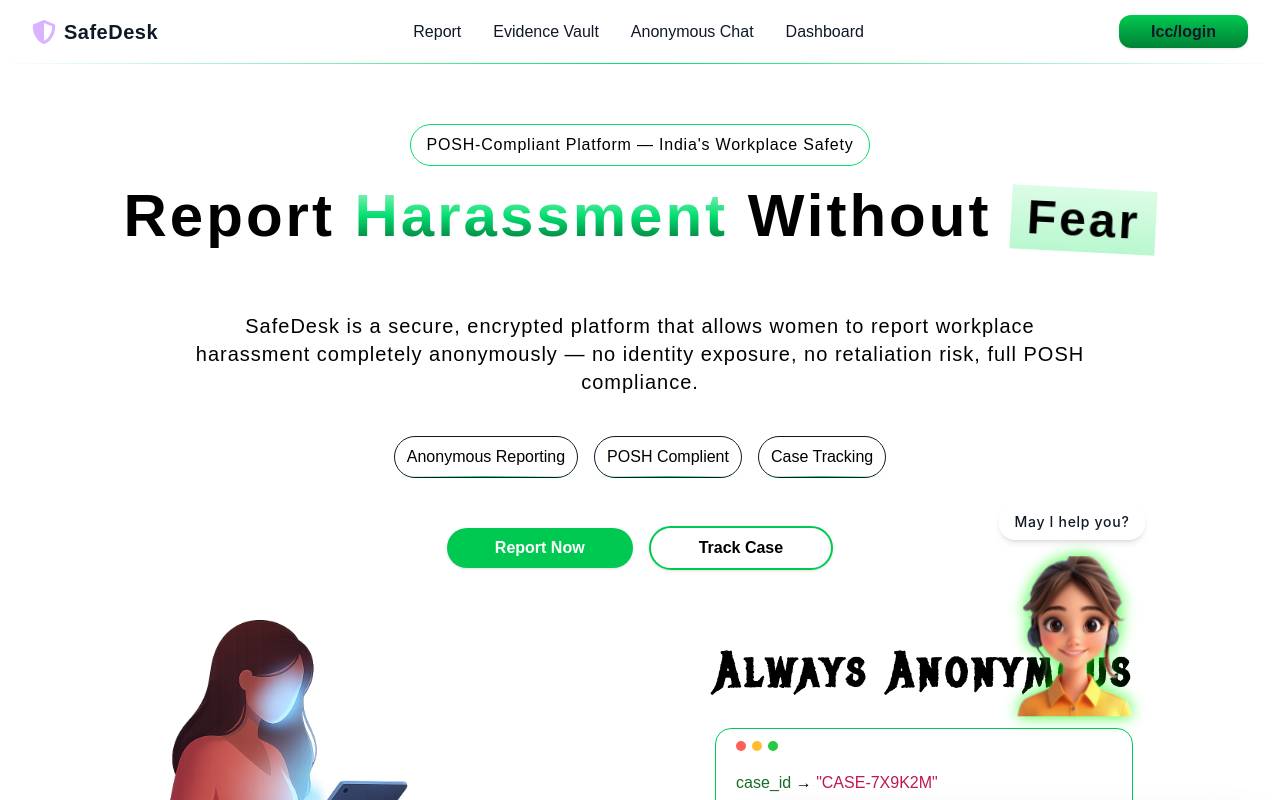
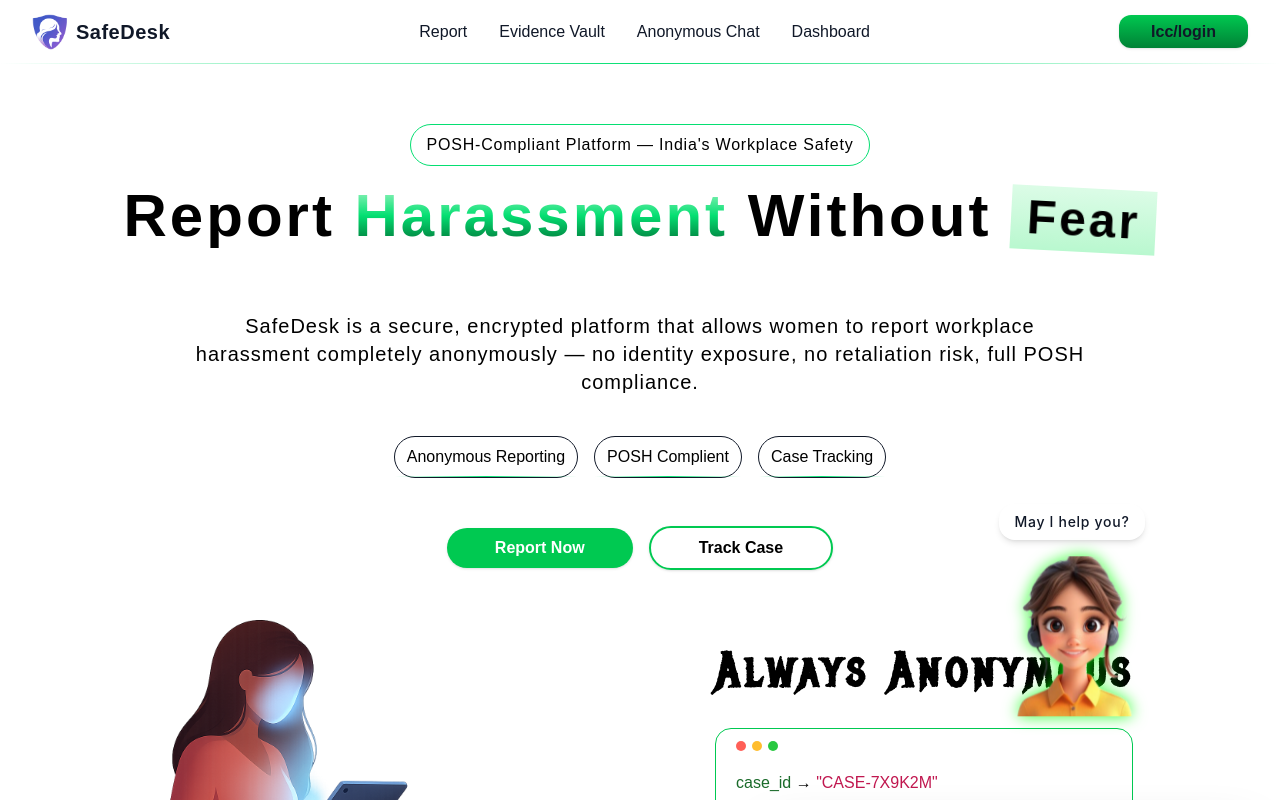
Before and after one commit to TheCodeHeist-Coder/KRMU_hack_raj, a React (Vite) app in the folder client/: page / in a window 1280 px wide. Shown: the top 800 px of the page. Built offline with nearby package versions, Linux system fonts and the light colour scheme; no server answers; a web font is replaced by a local one.

Commit message:
logo_added

```diff
--- a/client/src/components/Navbar.tsx
+++ b/client/src/components/Navbar.tsx
@@ -20,7 +20,7 @@
 
           {/* Logo */}
           <div className="flex items-center gap-2">
-            <FaShieldAlt className="text-purple-300 text-2xl" />
+            <img className="w-9 h-9" src="/logo .png" alt="" />
             <h1 className="text-xl font-bold tracking-wide">
               SafeDesk
             </h1>
```
Also changed, not shown: client/public/logo .png (added).
